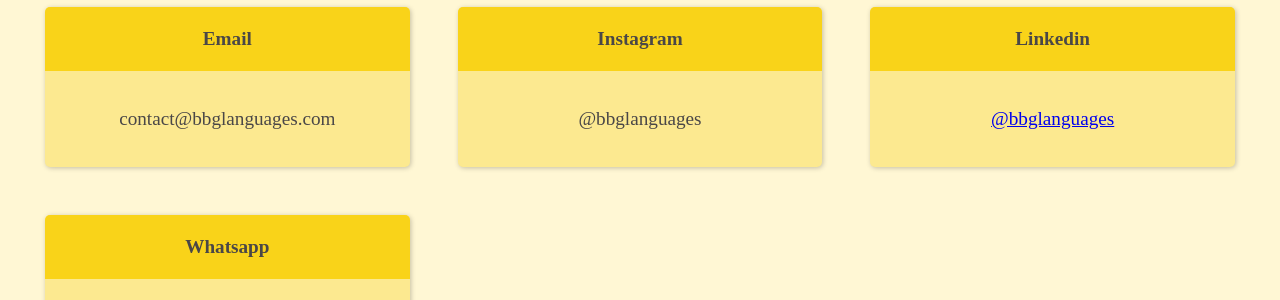
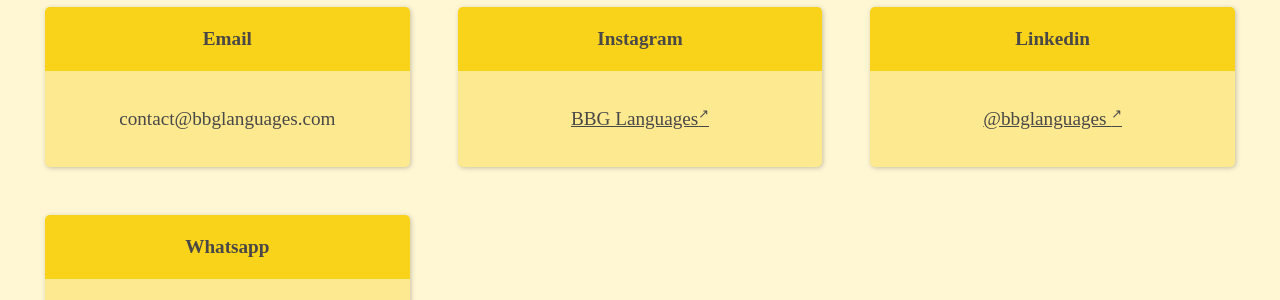
Before and after one commit to bbglanguages/bbglanguages.github.io, a Jekyll site: the page built from index.html, in a window 1280 px wide. Shown: the part 2162-2462 px from the top of the page. Built offline with Jekyll 4.4.1, drawn with Linux system fonts in a browser that asks for light colours; some web fonts are replaced; the list of posts is cut into pages by our own code.

Commit message:
urls for contacts styled

```diff
--- a/assets/css/institucional.css
+++ b/assets/css/institucional.css
@@ -318,6 +318,17 @@ nav {
   font-size: 1.2rem;
 }
 
+.content-section__contact-channels__item > p > a {
+  color: var(--color-grey-dark);
+}
+
+.content-section__contact-channels__item > p > a::after {
+  content: '↗';
+  font-size: 0.8rem;
+  position: relative;
+  top: -0.5em;
+}
+
 .content-section__contact-channels__item > p > a:visited {
   color: var(--color-grey-dark);
 }
```
Also changed, not shown: _contacts/instagram.md (+1 -1 lines).
